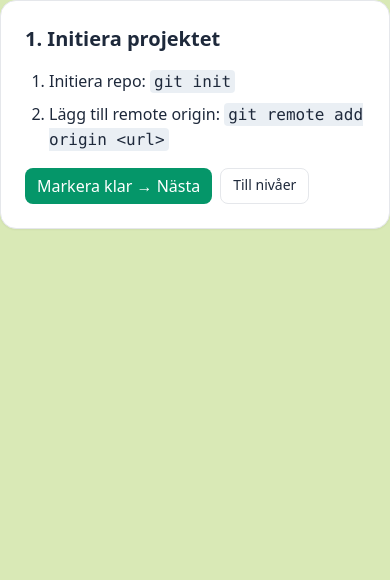
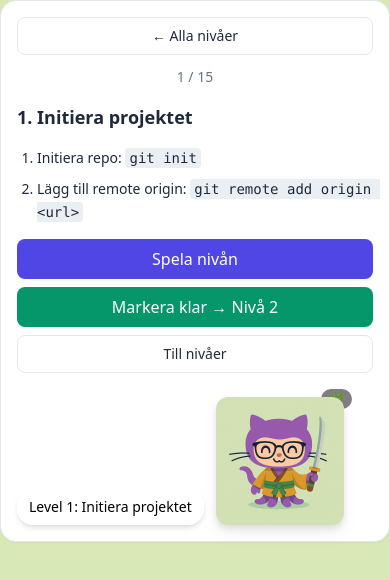
Before and after one commit to DulamaA/git-land-game, a React (Vite) app: page /levels/1 in a window 390 px wide. Shown: the top 580 px of the page. Built offline with nearby package versions, Linux system fonts and the light colour scheme.

Commit message:
🎨 style: add octocat avatar in LevelScreen + mobile layout( mascot under, full witdth buttons, etc) + improved actions (quick link to /game/:id and uses variantByLevel for fun per level)

```diff
--- a/src/screens/LevelScreen.tsx
+++ b/src/screens/LevelScreen.tsx
@@ -1,20 +1,22 @@
 import { useNavigate, useParams, Link } from 'react-router-dom';
 import { LEVELS } from '../data/levels';
 import { useProgress } from '../state/progress';
+import OctocatAvatar from '../components/Game/OctocatAvatar';
+import { variantByLevel } from '../utils/octocatVariants';
 
-// Screen component to display level details and tasks
+// Level screen component displaying level details and navigation
 export default function LevelScreen() {
   const { levelId } = useParams();
-  const id = Number(levelId);
-  const level = LEVELS.find((level) => level.id === id);
+  const id = Number(levelId) || 1;
+  const level = LEVELS.find((lvl) => lvl.id === id);
   const nav = useNavigate();
   const { markDone } = useProgress();
 
   // If level not found, show error message
   if (!level) {
     return (
-      <div className="space-y-3">
-        <p>Nivån finns inte.</p>
+      <div className="space-y-3 p-4 sm:p-6">
+        <p className="text-base sm:text-lg">Nivån finns inte.</p>
         <Link to="/levels" className="text-blue-700 underline">
           ← Alla nivåer
         </Link>
@@ -22,18 +24,51 @@ export default function LevelScreen() {
     );
   }
 
-  // Render level details and tasks
+  // Determine if current level is the last one and prepare navigation data
+  const isLast = level.id >= LEVELS.length;
+  const nextId = Math.min(level.id + 1, LEVELS.length);
+  const variant = variantByLevel[level.id] ?? 'base';
+  const bubble = `Level ${level.id}: ${level.title}`;
+
+  // Render the level screen layout
   return (
-    <section className="rounded-2xl border bg-white p-6 shadow-sm space-y-4">
-      <h2 className="text-xl font-semibold">
+    <section className="rounded-2xl border bg-white p-4 sm:p-6 shadow-sm">
+      {/* Topbar */}
+      <div className="mb-4 flex flex-col gap-3 sm:flex-row sm:items-center sm:justify-between">
+        <Link
+          to="/levels"
+          className="inline-flex w-full justify-center sm:w-auto rounded-lg border px-3 py-2 text-sm hover:bg-slate-50"
+        >
+          ← Alla nivåer
+        </Link>
+
+        <div className="text-center text-sm text-slate-500 sm:text-right">
+          {level.id} / {LEVELS.length}
+        </div>
+      </div>
+
+      {/* Grid layout for avatar and level details */}
+      <div className="grid grid-cols-1 gap-6 md:grid-cols-[auto,1fr]">
+        <div className="order-2 md:order-1 md:sticky md:top-4">
+          <OctocatAvatar variant={variant} say={bubble} />
+        </div>
+
+
+        <div className="order-1 md:order-2 space-y-4">
+          <h2 className="text-lg sm:text-xl font-semibold">
             {level.id}. {level.title}
           </h2>
-      <ol className="list-decimal pl-6 space-y-2">
+
+         {/* Task list */}
+          <ol className="list-decimal space-y-2 pl-5 sm:pl-6">
             {level.tasks.map((t, i) => (
-          <li key={i}>
+              <li key={i} className="text-sm sm:text-base leading-relaxed">
                 {t.split(/`([^`]+)`/g).map((seg, idx) =>
                   idx % 2 ? (
-                <code key={idx} className="rounded bg-slate-200/70 px-1 py-0.5">
+                    <code
+                      key={idx}
+                      className="rounded bg-slate-200/70 px-1 py-0.5 break-words whitespace-pre-wrap"
+                    >
                       {seg}
                     </code>
                   ) : (
@@ -44,19 +79,34 @@ export default function LevelScreen() {
             ))}
           </ol>
 
-      <div className="flex gap-2">
+          <div className="flex flex-col gap-2 sm:flex-row sm:flex-wrap">
+            <Link
+              to={`/game/${level.id}`}
+              className="inline-flex w-full sm:w-auto justify-center rounded-lg bg-indigo-600 px-3 py-2 text-white hover:bg-indigo-700"
+            >
+              Spela nivån
+            </Link>
+
+           {/* Navigation buttons */}
             <button
               onClick={() => {
                 markDone(level.id);
-            nav(`/levels/${level.id + 1}`);
+                if (isLast) nav('/levels');
+                else nav(`/levels/${nextId}`);
               }}
-          className="rounded-lg bg-emerald-600 px-3 py-1.5 text-white"
+              className="inline-flex w-full sm:w-auto justify-center rounded-lg bg-emerald-600 px-3 py-2 text-white hover:bg-emerald-700"
             >
-          Markera klar → Nästa
+              Markera klar → {isLast ? 'Till nivåer' : `Nivå ${nextId}`}
             </button>
-        <Link to="/levels" className="rounded-lg border px-3 py-1.5 text-sm hover:bg-slate-50">
+
+            <Link
+              to="/levels"
+              className="inline-flex w-full sm:w-auto justify-center rounded-lg border px-3 py-2 text-sm hover:bg-slate-50"
+            >
               Till nivåer
             </Link>
+          </div>
+        </div>
       </div>
     </section>
   );
```
Lines whose indentation alone changed are shown as unchanged.
